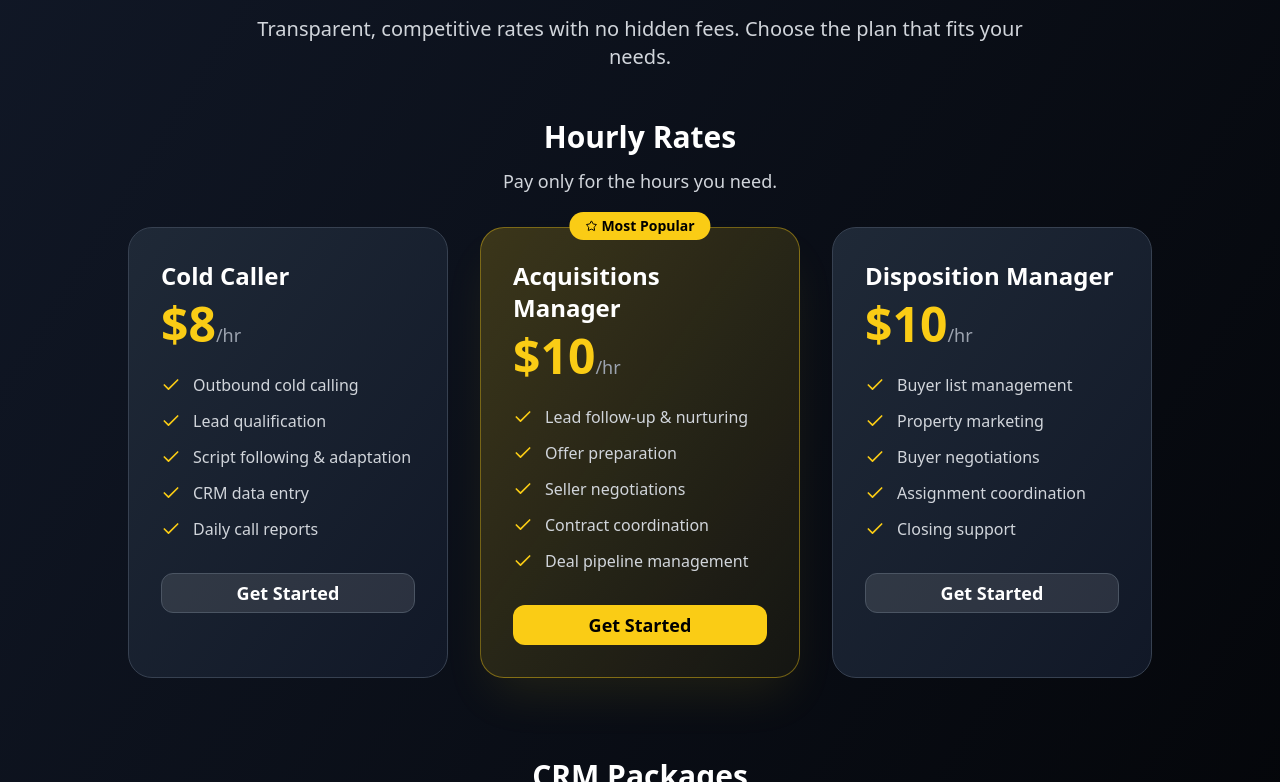
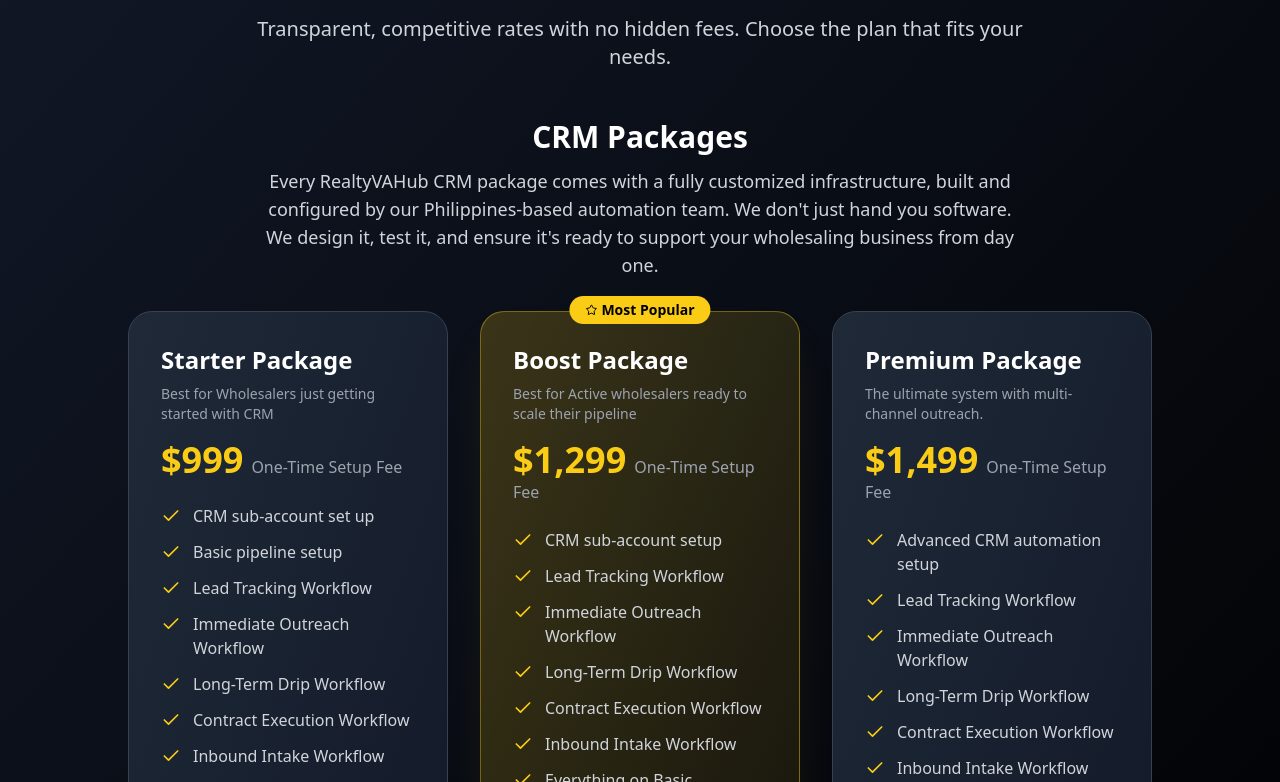
Before and after one commit to Deadlykuya/realty-va-hub, a React (Vite) app: page / in a window 1280 px wide. Shown: the part 7718-8500 px from the top of the page. Built offline with nearby package versions, Linux system fonts and the light colour scheme.

Commit message:
Remove hourly plans from Pricing component
Removed hourly plans section from Pricing component.

```diff
--- a/src/components/Pricing.tsx
+++ b/src/components/Pricing.tsx
@@ -1,47 +1,5 @@
 import { Check, Star } from "lucide-react";
 import { Button } from "@/components/ui/button";
-
-const hourlyPlans = [
-  {
-    title: "Cold Caller",
-    price: "$8",
-    unit: "/hr",
-    features: [
-      "Outbound cold calling",
-      "Lead qualification",
-      "Script following & adaptation",
-      "CRM data entry",
-      "Daily call reports",
-    ],
-    popular: false,
-  },
-  {
-    title: "Acquisitions Manager",
-    price: "$10",
-    unit: "/hr",
-    features: [
-      "Lead follow-up & nurturing",
-      "Offer preparation",
-      "Seller negotiations",
-      "Contract coordination",
-      "Deal pipeline management",
-    ],
-    popular: true,
-  },
-  {
-    title: "Disposition Manager",
-    price: "$10",
-    unit: "/hr",
-    features: [
-      "Buyer list management",
-      "Property marketing",
-      "Buyer negotiations",
-      "Assignment coordination",
-      "Closing support",
-    ],
-    popular: false,
-  },
-];
 
 const crmPackages = [
   {
@@ -127,63 +85,12 @@ export const Pricing = () => {
         </div>
 
         <div className="w-full max-w-5xl mx-auto space-y-20">
-          {/* Hourly Rates Section */}
-          <div>
-            <div className="text-center mb-8">
-              <h3 className="text-2xl md:text-3xl font-bold text-white mb-3">Hourly Rates</h3>
-              <p className="text-gray-300 text-lg">Pay only for the hours you need.</p>
-            </div>
-            <div className="grid grid-cols-1 md:grid-cols-3 gap-8">
-              {hourlyPlans.map((plan) => (
-                <div
-                  key={plan.title}
-                  className={`relative rounded-3xl p-8 border transition-all duration-300 hover:scale-105 ${
-                    plan.popular
-                      ? "bg-gradient-to-br from-yellow-400/20 to-yellow-400/5 border-yellow-400/40 shadow-2xl shadow-yellow-400/10"
-                      : "bg-gradient-to-br from-gray-800 to-gray-900 border-gray-700"
-                  }`}
-                >
-                  {plan.popular && (
-                    <div className="absolute -top-4 left-1/2 -translate-x-1/2 inline-flex items-center gap-1 bg-yellow-400 text-black text-sm font-bold px-4 py-1 rounded-full">
-                      <Star className="w-3 h-3" />
-                      Most Popular
-                    </div>
-                  )}
-                  <h3 className="text-2xl font-bold text-white mb-2">{plan.title}</h3>
-                  <div className="mb-6">
-                    <span className="text-5xl font-black text-yellow-400">{plan.price}</span>
-                    <span className="text-gray-400 text-lg">{plan.unit}</span>
-                  </div>
-                  <ul className="space-y-3 mb-8">
-                    {plan.features.map((feature) => (
-                      <li key={feature} className="flex items-center gap-3 text-gray-300">
-                        <Check className="w-5 h-5 text-yellow-400 flex-shrink-0" />
-                        {feature}
-                      </li>
-                    ))}
-                  </ul>
-                  <a href={CALENDLY_URL} target="_blank" rel="noopener noreferrer">
-                    <Button
-                      className={`w-full font-bold text-lg py-4 rounded-xl transition-all duration-300 hover:scale-105 ${
-                        plan.popular
-                          ? "bg-yellow-400 text-black hover:bg-yellow-300"
-                          : "bg-white/10 text-white hover:bg-yellow-400 hover:text-black border border-gray-600"
-                      }`}
-                    >
-                      Get Started
-                    </Button>
-                  </a>
-                </div>
-              ))}
-            </div>
-          </div>
-
           {/* CRM Packages Section */}
           <div>
             <div className="text-center mb-8">
               <h3 className="text-2xl md:text-3xl font-bold text-white mb-3">CRM Packages</h3>
               <p className="text-gray-300 text-lg max-w-3xl mx-auto">
-                Every RealtyVAHub CRM package comes with a fully customized infrastructure, built and configured by our Philippines-based VA team. We don't just hand you software. We design it, test it, and ensure it's ready to support your wholesaling business from day one.
+                Every RealtyVAHub CRM package comes with a fully customized infrastructure, built and configured by our Philippines-based automation team. We don't just hand you software. We design it, test it, and ensure it's ready to support your wholesaling business from day one.
               </p>
             </div>
             <div className="grid grid-cols-1 md:grid-cols-3 gap-8">
```
